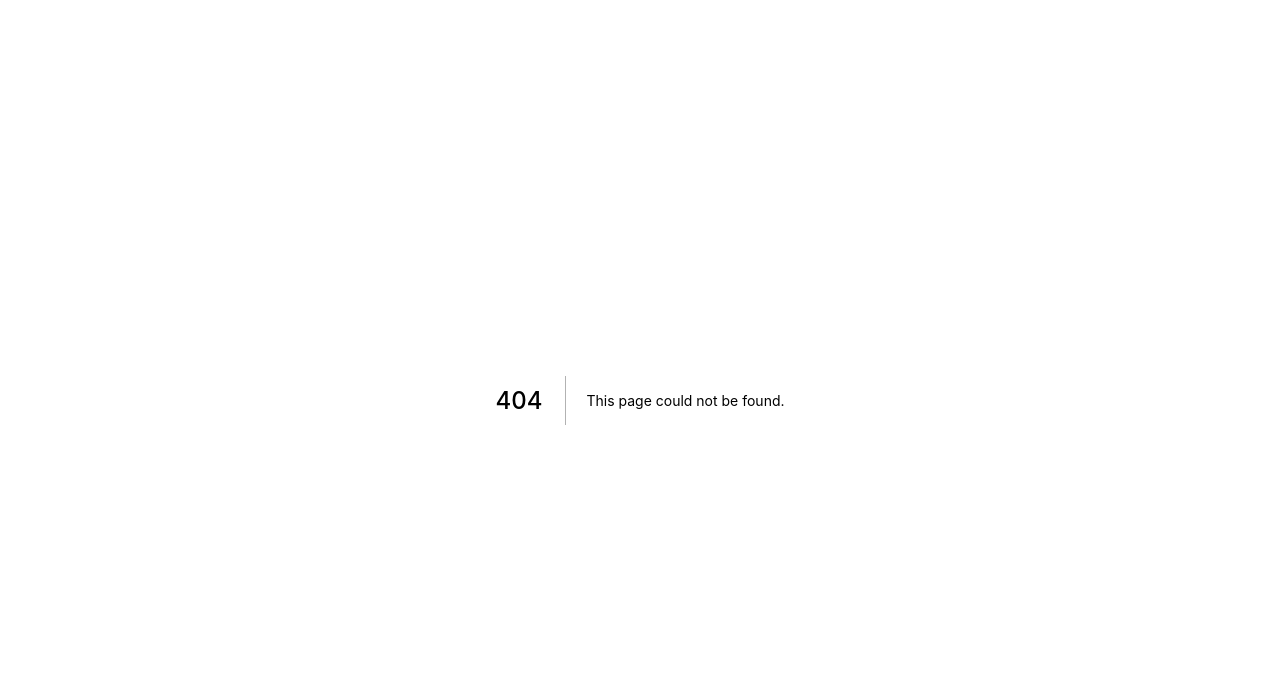
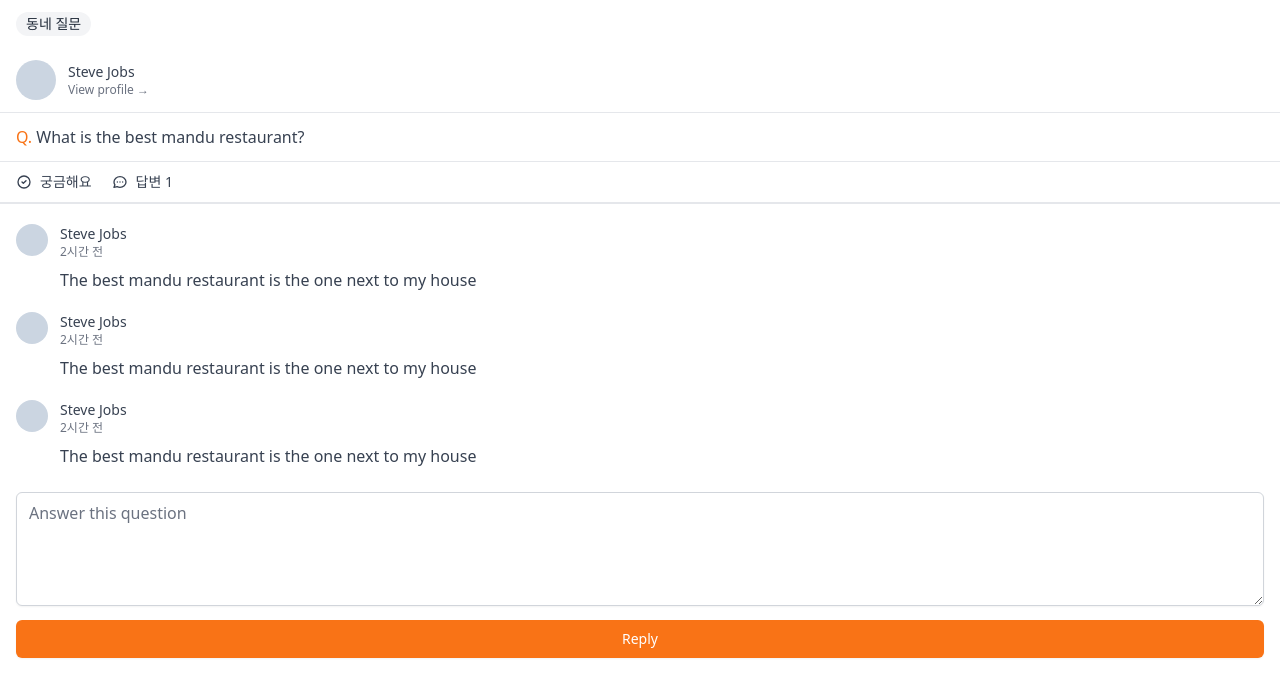
Before and after one commit to EumMericano-Study/carrot-market-clone, a Next.js app: page /community/1 in a window 1280 px wide. Before the commit this address had no page. Shown: the top 696 px of the page. Built offline with nearby package versions, Linux system fonts and the light colour scheme.

Commit message:
feat: Add community detail page

```diff
--- /dev/null
+++ b/pages/community/[id].tsx
@@ -0,0 +1,65 @@
+import { ChatBubbleIcon, CheckIcon } from "../../components/icons";
+
+export default function CommunityDetailPage() {
+  return (
+    <div>
+      <span className="inline-flex items-center bg-gray-100 text-sm text-gray-800 font-medium px-2.5 py-0.5 ml-4 my-3 rounded-full">
+        동네 질문
+      </span>
+      <div className="flex items-center cursor-pointer px-4 py-3 mb-3 space-x-3 border-b">
+        <div className="w-10 h-10 bg-slate-300 rounded-full" />
+        <div>
+          <p className="text-sm font-medium text-gray-700">Steve Jobs</p>
+          <p className="text-xs font-medium text-gray-500">
+            View profile &rarr;
+          </p>
+        </div>
+      </div>
+      <div>
+        <div className="text-gray-700 px-4 mt-2">
+          <span className="text-orange-500 font-medium">Q.</span> What is the
+          best mandu restaurant?
+        </div>
+      </div>
+      <div className="w-full flex text-gray-700 px-4 py-2.5 mt-3 space-x-5 border-t border-b-2">
+        <span className="flex items-center text-sm space-x-2">
+          <CheckIcon />
+          <span>궁금해요</span>
+        </span>
+        <span className="flex items-center text-sm space-x-2">
+          <ChatBubbleIcon />
+          <span>답변 1</span>
+        </span>
+      </div>
+      <div className="px-4 my-5 space-y-5">
+        {Array(3)
+          .fill("")
+          .map((_, index) => (
+            <div key={index} className="flex items-start space-x-3">
+              <div className="w-8 h-8 bg-slate-300 rounded-full" />
+              <div>
+                <span className="block text-sm font-medium text-gray-700">
+                  Steve Jobs
+                </span>
+                <span className="block text-xs text-gray-500">2시간 전</span>
+                <p className="text-gray-700 mt-2">
+                  The best mandu restaurant is the one next to my house
+                </p>
+              </div>
+            </div>
+          ))}
+      </div>
+      <div className="px-4">
+        <textarea
+          id="desc"
+          rows={4}
+          placeholder="Answer this question"
+          className="w-full shadow-sm mt-1 border-gray-300 rounded-md focus:ring-orange-500 focus:border-orange-500"
+        />
+        <button className="w-full bg-orange-500 text-white text-sm font-medium shadow-sm transition px-4 py-2 mt-2 border border-transparent rounded-md hover:bg-orange-600 focus:ring-2 focus:ring-offset-2 focus:ring-orange-500 focus:outline-none">
+          Reply
+        </button>
+      </div>
+    </div>
+  );
+}
```
